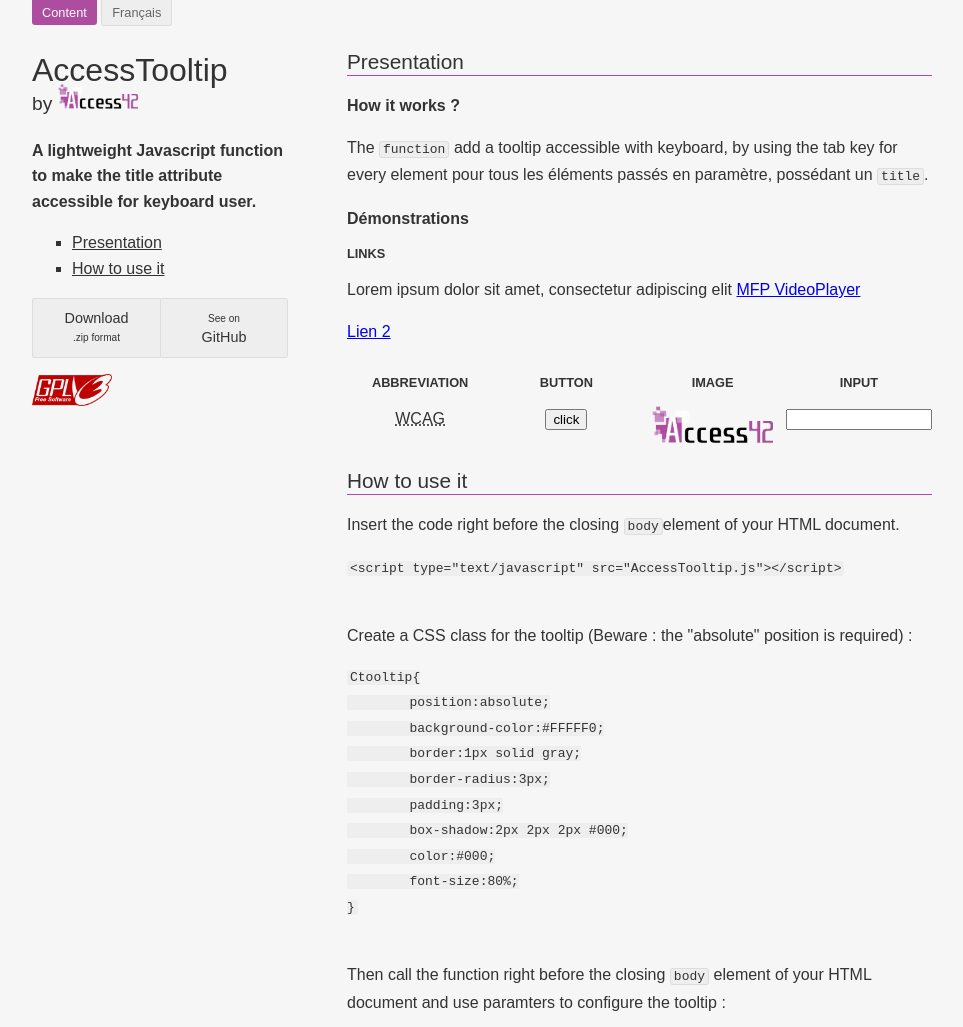
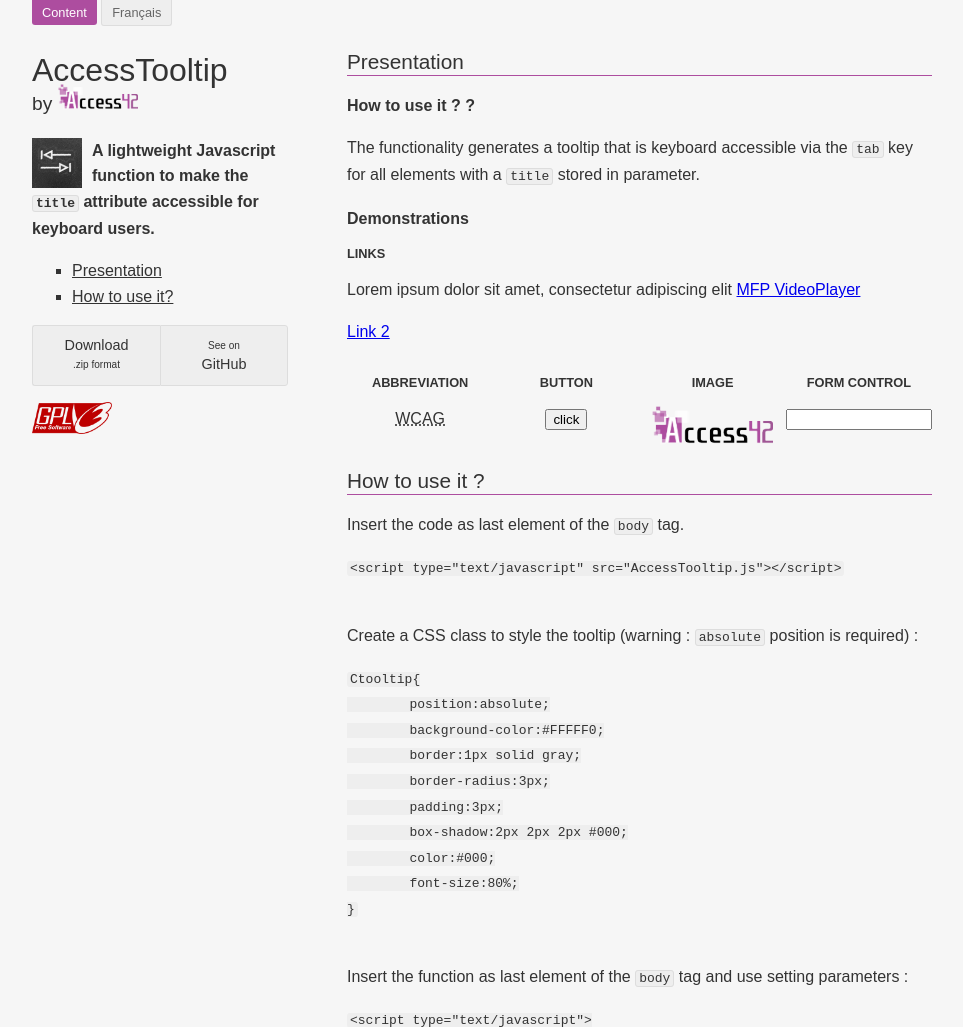
Before and after one commit to access42/AccessTooltip, a plain HTML site: page en/index.html in a window 1280 px wide. Shown: the top 1027 px of the page, without its empty margins (158-1121 px from the left). Drawn offline with Linux system fonts and the light colour scheme; a script that the page names is missing.

Commit message:
index change + index en created

```diff
--- a/en/index.html
+++ b/en/index.html
@@ -22,12 +22,12 @@
 
 	<header role="banner">
 		<h1>AccessTooltip <span class="project-by">by <a href="http://access42.net/"><img src="../img/access42.png" alt="Access42" /></a></h1>
-		<p class="baseline">A lightweight Javascript function to make the title attribute accessible for keyboard user.</p>
+		<p class="baseline"><img style="float:left;margin-right:10px" src="../img/tab.png" alt="" />A lightweight Javascript function to make the <code>title</code> attribute accessible for keyboard users.</p>
 	</header>
 	<nav role="navigation" class="navigation" aria-label="navigation menu">
 		<ul id="menu">
 			<li><a href="#presentation">Presentation</a></li>
-			<li><a href="#imple">How to use it</a></li>
+			<li><a href="#imple">How to use it?</a></li>
 		</ul>
 	</nav>
 
@@ -46,14 +46,14 @@
 	<main role="main" id="main">
 		<section>
 			<h2 id="presentation" tabindex="-1">Presentation</h2>
-			<h3>How it works ?</h3>
-			<p>The <code>function</code> add a tooltip accessible with keyboard, by using the tab key for every element pour tous les éléments passés en paramètre, possédant un <code>title</code>.</p>
-			<h3>Démonstrations</h3>
+			<h3>How to use it ? ?</h3>
+			<p>The functionality generates a tooltip that is keyboard accessible via the <kbd>tab</kbd> key for all elements with a <code>title</code> stored in parameter.</p>
+			<h3>Demonstrations</h3>
 
 			<div>
 				<h4>Links</h4>
 				<p>Lorem ipsum dolor sit amet, consectetur adipiscing elit <a href="http://access42.net/MFP-lecteur-video-accessible.html" title="MFP accessible video player">MFP VideoPlayer</a></p>
-				<p><a href="http://access42.net/MFP-lecteur-video-accessible.html" title="Title 2">Lien 2</a></p>
+				<p><a href="http://access42.net/MFP-lecteur-video-accessible.html" title="Title 2">Link 2</a></p>
 			</div>
 			<div class="col-1-4">
 				<h4>Abbreviation</h4>
@@ -69,20 +69,20 @@
 			<p><img src="../img/access42.png" title="Digital Accessibility: Engineering, Consulting & Training " alt="Access42.net" /></p>
 			</div>
 			<div class="col-1-4">
-			<h4>Input</h4>
+			<h4>Form control</h4>
 			<form>
-				<input type="text" title="an input, labelled with a title" />
+				<input type="text" title="a form control, labelled by a title" />
 			</form>
 			</div>
 		</section>
 		<section>
-			<h2 class="CTitre" id="imple" tabindex="-1">How to use it</h2>
-			<p>Insert the code right before the closing <code>body</code>element of your HTML document. </p>
+			<h2 class="CTitre" id="imple" tabindex="-1">How to use it ?</h2>
+			<p>Insert the code as last element of the <code>body</code> tag.</p>
 <pre>
 <code class="html">&lt;script type="text/javascript" src="AccessTooltip.js"&gt;&lt;/script&gt;
 </code>
 </pre>
-			<p>Create a CSS class for the tooltip (Beware : the "absolute" position is required) :</p>
+			<p>Create a CSS class to style the tooltip (warning : <code>absolute</code> position is required) :</p>
 <pre>
 <code>Ctooltip{
 	position:absolute;
@@ -96,9 +96,8 @@
 }
 </code>
 </pre>
-			<p>Then call the function right before the closing <code>body</code> element of your HTML document and use paramters to configure the tooltip : </p>
-<pre>
-<code class="javascript">&lt;script type="text/javascript"&gt;
+			<p>Insert the function as last element of the <code>body</code> tag and use setting parameters : </p>
+<pre><code class="javascript">&lt;script type="text/javascript"&gt;
 AccessTooltip({
 	objs : 'a, button, input, textarea, select',
 	tooltipClassName : 'Ctooltip',
@@ -110,8 +109,7 @@ AccessTooltip({
 	useEscClose : true
 });
 &lt;/script&gt;
-</code>
-</pre>
+</code></pre>
 		</section>
 	</main>
 </div>
```
Also changed, not shown: index.html (+2 -2 lines).
